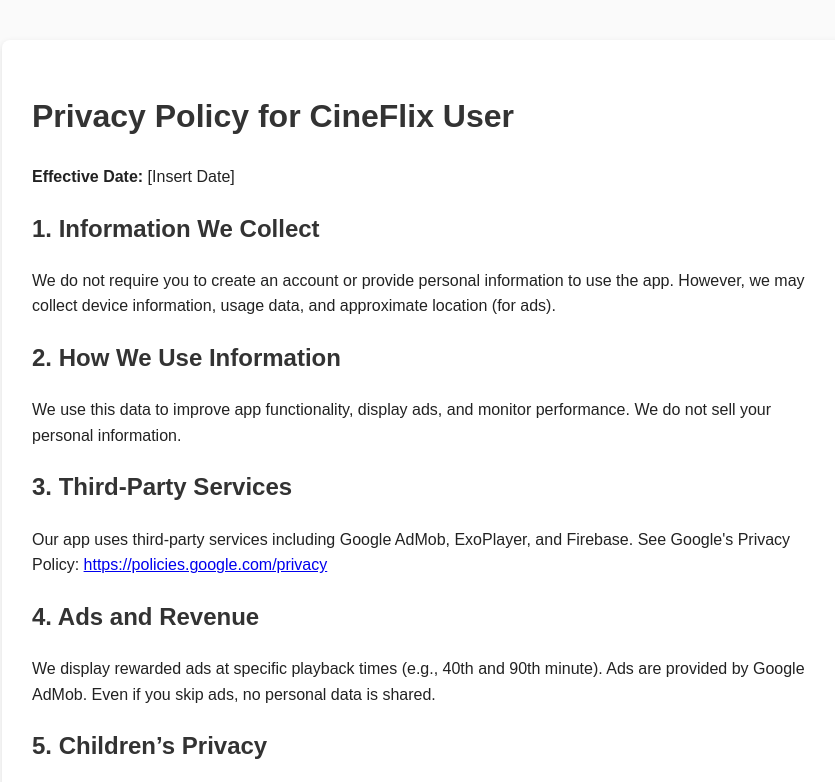
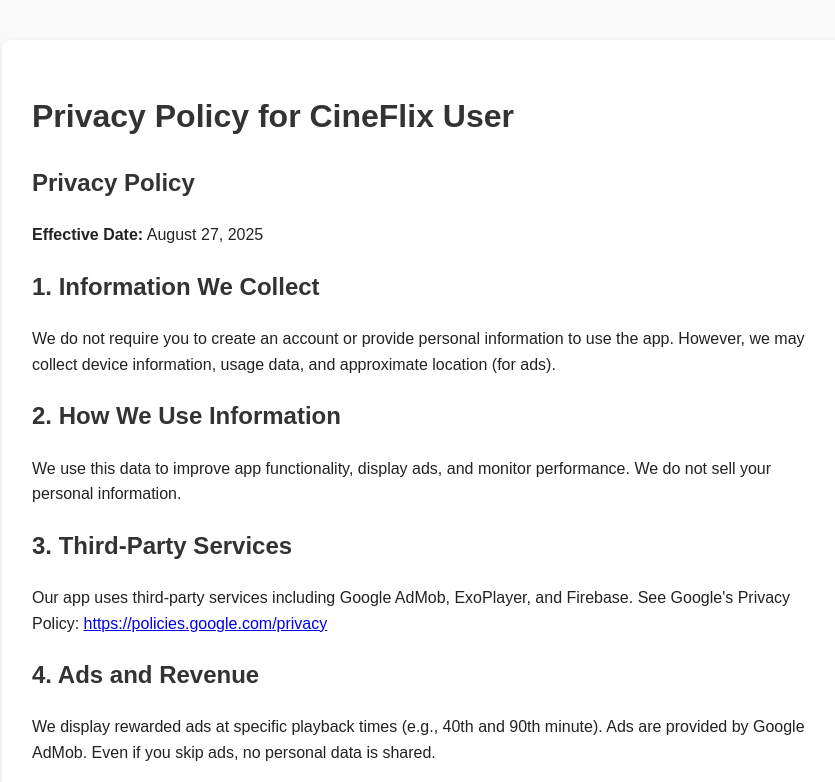
Before and after one commit to aivisionaryrealms/cineflix-privacy-policy, a plain HTML site: page index.html in a window 1280 px wide. Shown: the top 782 px of the page, without its empty margins (208-1043 px from the left). Drawn offline with Linux system fonts and the light colour scheme.

Commit message:
Update index.html

```diff
--- a/index.html
+++ b/index.html
@@ -13,7 +13,9 @@
 <body>
   <div class="container">
     <h1>Privacy Policy for CineFlix User</h1>
-    <p><strong>Effective Date:</strong> [Insert Date]</p>
+    <h2>Privacy Policy</h2>
+    <p><strong>Effective Date:</strong> August 27, 2025</p>
+
 
     <h2>1. Information We Collect</h2>
     <p>We do not require you to create an account or provide personal information to use the app. However, we may collect device information, usage data, and approximate location (for ads).</p>
```
